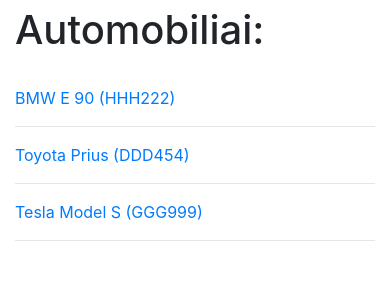
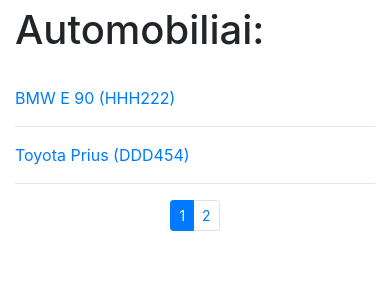
Before and after one commit to RedasMiliunas/autoservisas_2023_pavasaris, a Django app: page /autoservisas/vehicles/ in a window 390 px wide. Shown: the part 132-432 px from the top of the page. Run offline with Django 4.2, Linux system fonts and the light colour scheme; data comes from the database, SQL or seed files in the repository; some libraries are stand-ins or nearby versions.

Commit message:
Padaryta, kad irasai automobiliu puslapyje butu puslapiuojami (per funkcija)

```diff
--- a/myservice/autoservisas/templates/vehicles.html
+++ b/myservice/autoservisas/templates/vehicles.html
@@ -12,5 +12,23 @@
 </a>
 <hr>
 {% endfor %}
-
+<div class="container puslapiai">
+    <nav aria-label="...">
+        {% if vehicles.has_other_pages %}
+            <ul class="pagination pagination-sm justify-content-center">
+                {% for i in vehicles.paginator.page_range %}
+                    {% if vehicles.number == i %}
+                        <li class="page-item active">
+                            <a class="page-link">{{ i }}</a>
+                        </li>
+                    {% else %}
+                        <li class="page-item">
+                            <a class="page-link" href="?page={{ i }}">{{ i }}</a>
+                        </li>
+                    {% endif %}
+                {% endfor %}
+            </ul>
+        {% endif %}
+    </nav>
+</div>
 {% endblock %}
--- a/myservice/autoservisas/views.py
+++ b/myservice/autoservisas/views.py
@@ -3,6 +3,7 @@
 from .models import *
 from django.shortcuts import get_object_or_404
 from django.views import generic
+from django.core.paginator import Paginator
 
 # Create your views here.
 def index(request):
@@ -27,9 +28,15 @@
 # Django V-tos dalies:
 
 def vehicles(request):
+    paginator = Paginator(Automobilis.objects.all(), 2)
+    page_number = request.GET.get('page')
+    paged_vehicles = paginator.get_page(page_number)
     context = {
-        'vehicles': Automobilis.objects.all()
+        'vehicles': paged_vehicles
     }
+    # context = {
+    #     'vehicles': Automobilis.objects.all()
+    # }
     return render(request, 'vehicles.html', context=context)
 #OR:
 # def vehicles(request):
```
